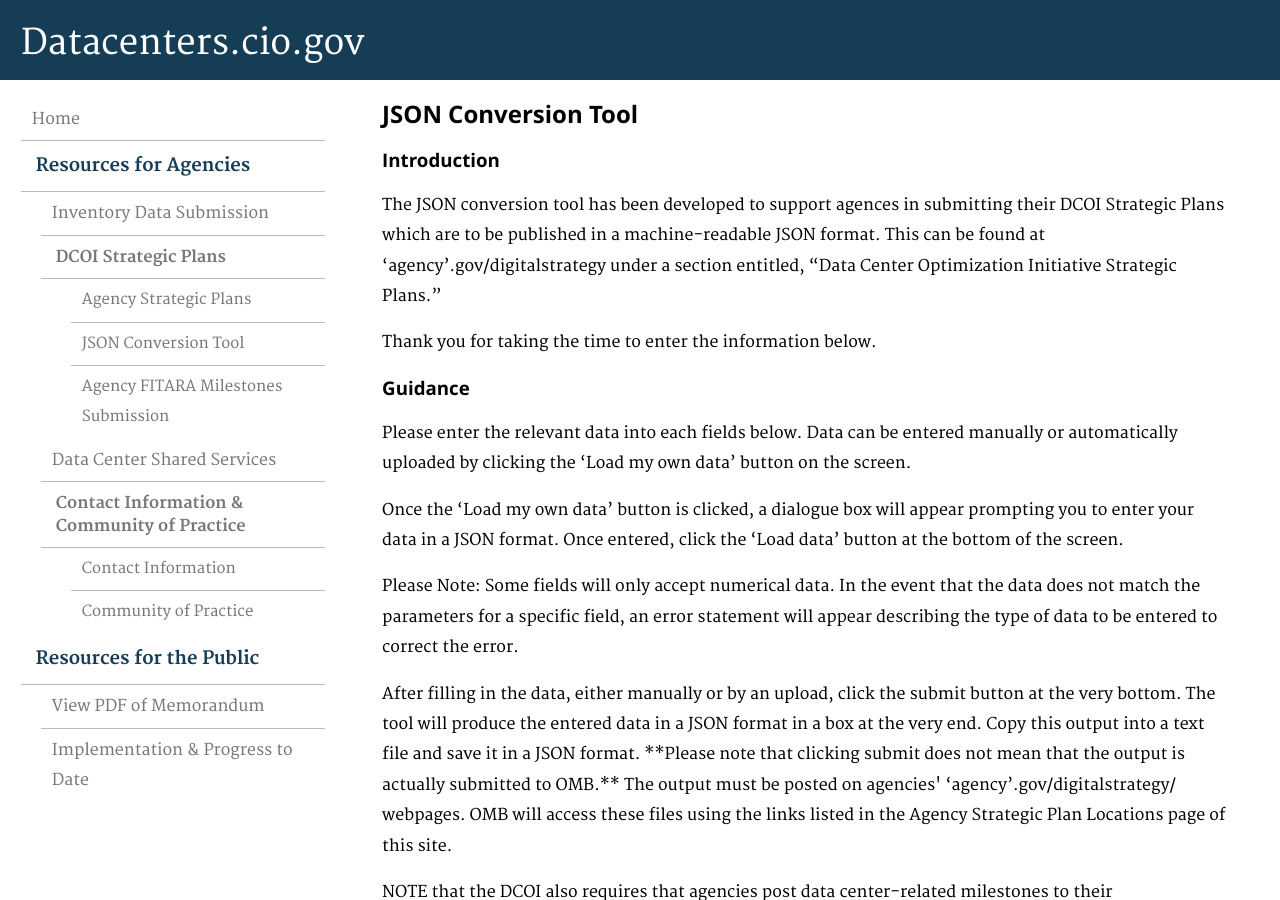
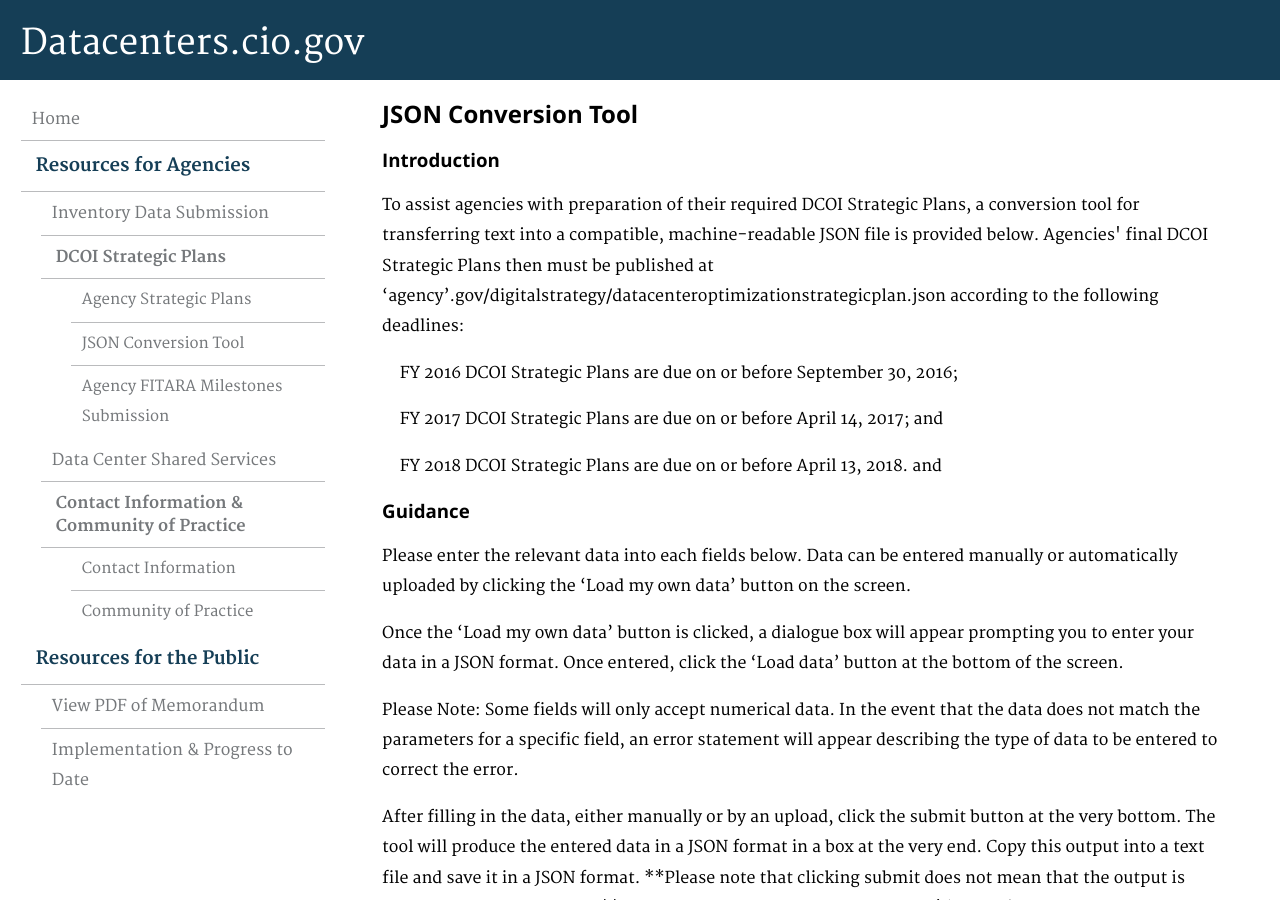
Before and after one commit to ydave-reisys/datacenters, a Jekyll site: the page built from pages/json-conversion-tool.html, in a window 1280 px wide and 900 px high. Built offline with Jekyll 4.4.1, drawn with Linux system fonts in a browser that asks for light colours; nearby versions of some CDN libraries; Markdown is read by kramdown in place of the engine named in the settings.

Commit message:
JSON text update

```diff
--- a/pages/json-conversion-tool.html
+++ b/pages/json-conversion-tool.html
@@ -13,9 +13,16 @@
 <h2 id="json-conversion-tool">JSON Conversion Tool</h2>
 
 <h3>Introduction</h3>
-<p>The JSON conversion tool has been developed to support agences in submitting their DCOI Strategic Plans which are to be published in a machine-readable JSON format. This can be found at ‘agency’.gov/digitalstrategy under a section entitled, “Data Center Optimization Initiative Strategic Plans.”</p>
+<p>To assist agencies with preparation of their required DCOI Strategic Plans, a conversion tool for transferring text into a compatible, machine-readable JSON file is provided below. Agencies' final DCOI Strategic Plans then must be published at ‘agency’.gov/digitalstrategy/datacenteroptimizationstrategicplan.json according to the following deadlines:
+</p>
+<ul>
+    <li>FY 2016 DCOI Strategic Plans are due on or before September 30, 2016;</li>
+    <li>FY 2017 DCOI Strategic Plans are due on or before April 14, 2017; and</li>
+    <li>FY 2018 DCOI Strategic Plans are due on or before April 13, 2018. and</li>
+</ul>
+<!--<p>The JSON conversion tool has been developed to support agences in submitting their DCOI Strategic Plans which are to be published in a machine-readable JSON format. This can be found at ‘agency’.gov/digitalstrategy under a section entitled, “Data Center Optimization Initiative Strategic Plans.”</p>-->
 
-<p>Thank you for taking the time to enter the information below.</p>
+<!--<p>Thank you for taking the time to enter the information below.</p>-->
 
 <h3>Guidance</h3>
 <p>Please enter the relevant data into each fields below. Data can be entered manually or automatically uploaded by clicking the ‘Load my own data’ button on the screen.</p>
```
